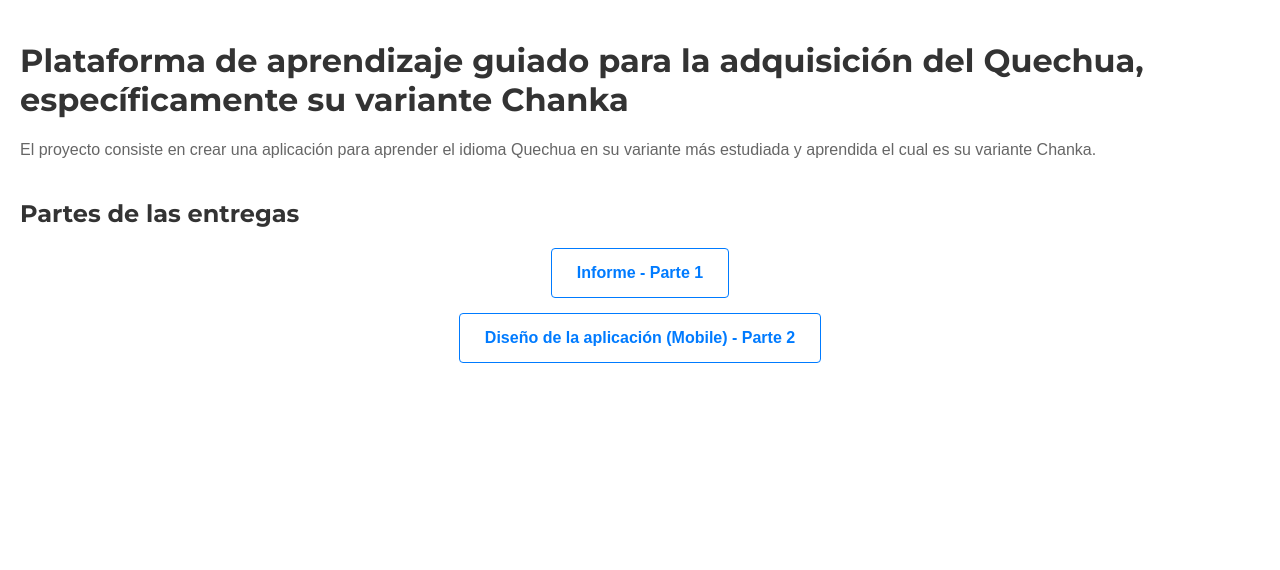
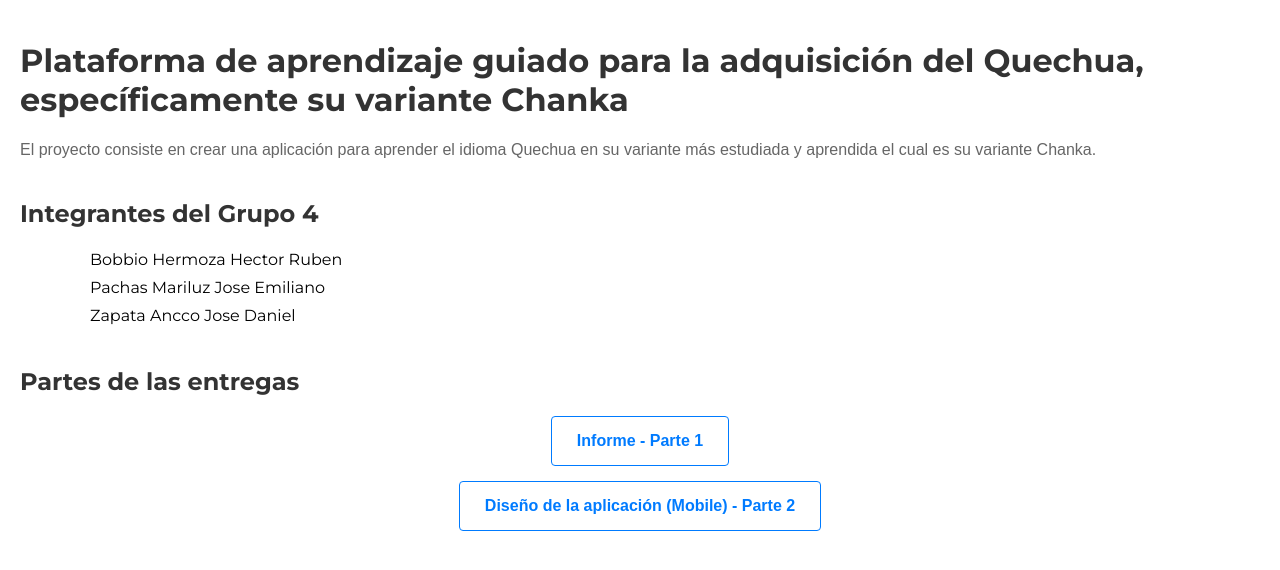
Before and after one commit to Aushzlten12/Entregas-IHC, a plain HTML site: page index.html in a window 1280 px wide. Drawn offline with Linux system fonts and the light colour scheme.

Commit message:
Integrantes

```diff
--- a/css/style.css
+++ b/css/style.css
@@ -53,3 +53,14 @@ a:focus {
   align-items: center;
   justify-items: center;
 }
+
+ul {
+  list-style-type: none;
+  margin-left: 20px;
+}
+
+ul li {
+  margin-bottom: 5px;
+  padding: 2px 10px;
+  font-family: "Montserrat";
+}
--- a/index.html
+++ b/index.html
@@ -21,6 +21,13 @@
       Quechua en su variante más estudiada y aprendida el cual es su variante
       Chanka.
     </p>
+    <h2>Integrantes del Grupo 4</h2>
+
+    <ul>
+      <li>Bobbio Hermoza Hector Ruben</li>
+      <li>Pachas Mariluz Jose Emiliano</li>
+      <li>Zapata Ancco Jose Daniel</li>
+    </ul>
     <h2>Partes de las entregas</h2>
     <div class="container">
       <a href="./archivos/InformeParte1.pdf" download>Informe - Parte 1</a>
```
